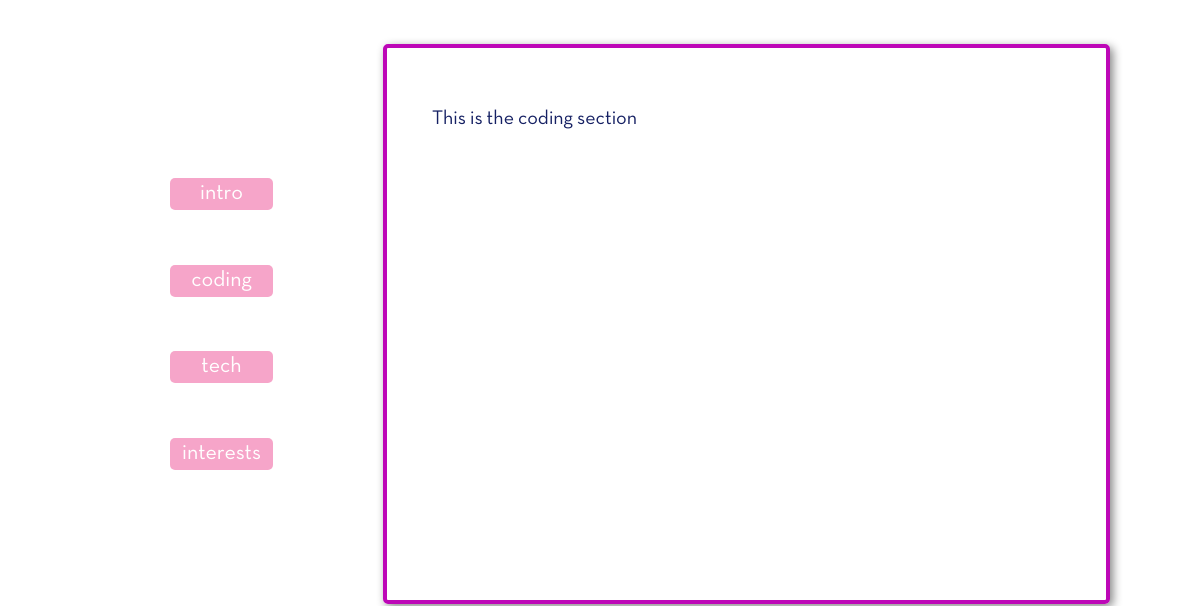
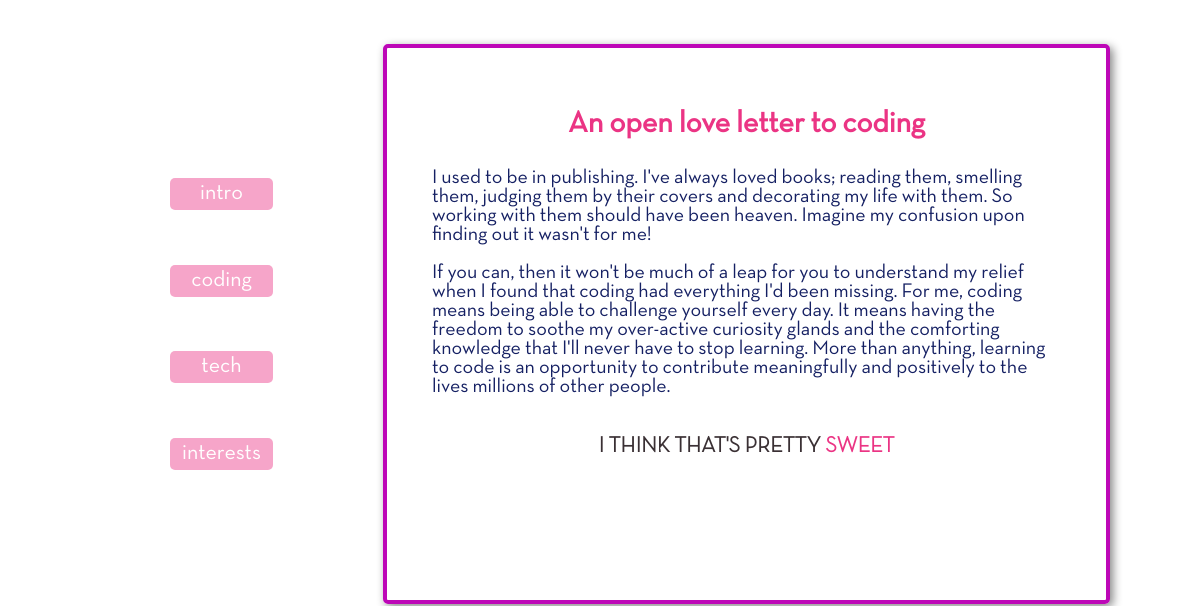
Before and after one commit to DaveCoded/portfolio, a Gatsby site: page /about in a window 1280 px wide. Both pictures are taken after a click on the button "coding". Shown: the part 86-692 px from the top of the page, 0-1203 px from the left. Built offline with nearby package versions, Linux system fonts and the light colour scheme; Gatsby itself is replaced by a stand-in of ours; a web font is replaced by a local one.

Commit message:
add Coding to about page

```diff
--- a/src/components/AboutComponents/Coding/Coding.js
+++ b/src/components/AboutComponents/Coding/Coding.js
@@ -1,5 +1,29 @@
 import React from "react"
 
-const Coding = () => <p>This is the coding section</p>
+import styles from "./Coding.module.scss"
+
+const Coding = () => (
+  <div className={styles.codingDiv}>
+    <h3>An open love letter to coding</h3>
+    <p>
+      I used to be in publishing. I've always loved books; reading them,
+      smelling them, judging them by their covers and decorating my life with
+      them. So working with them should have been heaven. Imagine my confusion
+      upon finding out it wasn't for me!
+    </p>
+    <p>
+      If you can, then it won't be much of a leap for you to understand my
+      relief when I found that coding had everything I'd been missing. For me,
+      coding means being able to challenge yourself every day. It means having
+      the freedom to soothe my over-active curiosity glands and the comforting
+      knowledge that I'll never have to stop learning. More than anything,
+      learning to code is an opportunity to contribute meaningfully and
+      positively to the lives millions of other people.
+    </p>
+    <h4 className={styles.heading}>
+      I think that's pretty <span>sweet</span>
+    </h4>
+  </div>
+)
 
 export default Coding
--- /dev/null
+++ b/src/components/AboutComponents/Coding/Coding.module.scss
@@ -0,0 +1,21 @@
+.codingDiv {
+  h3 {
+    margin-bottom: 3rem;
+    font-size: 3rem;
+    color: var(--pink);
+    text-align: center;
+  }
+
+  .heading {
+    font-size: 2.2rem;
+    margin-top: 4rem;
+    text-align: center;
+    color: var(--dark-grey);
+    text-transform: uppercase;
+    font-family: "Neutra Text Light";
+
+    span {
+      color: var(--pink);
+    }
+  }
+}
--- a/src/components/Button/Button.module.scss
+++ b/src/components/Button/Button.module.scss
@@ -10,4 +10,9 @@
   &:active {
     background-color: rgb(235, 52, 132);
   }
+
+  &:hover {
+    background-color: rgb(235, 52, 132);
+    cursor: pointer;
+  }
 }
```
